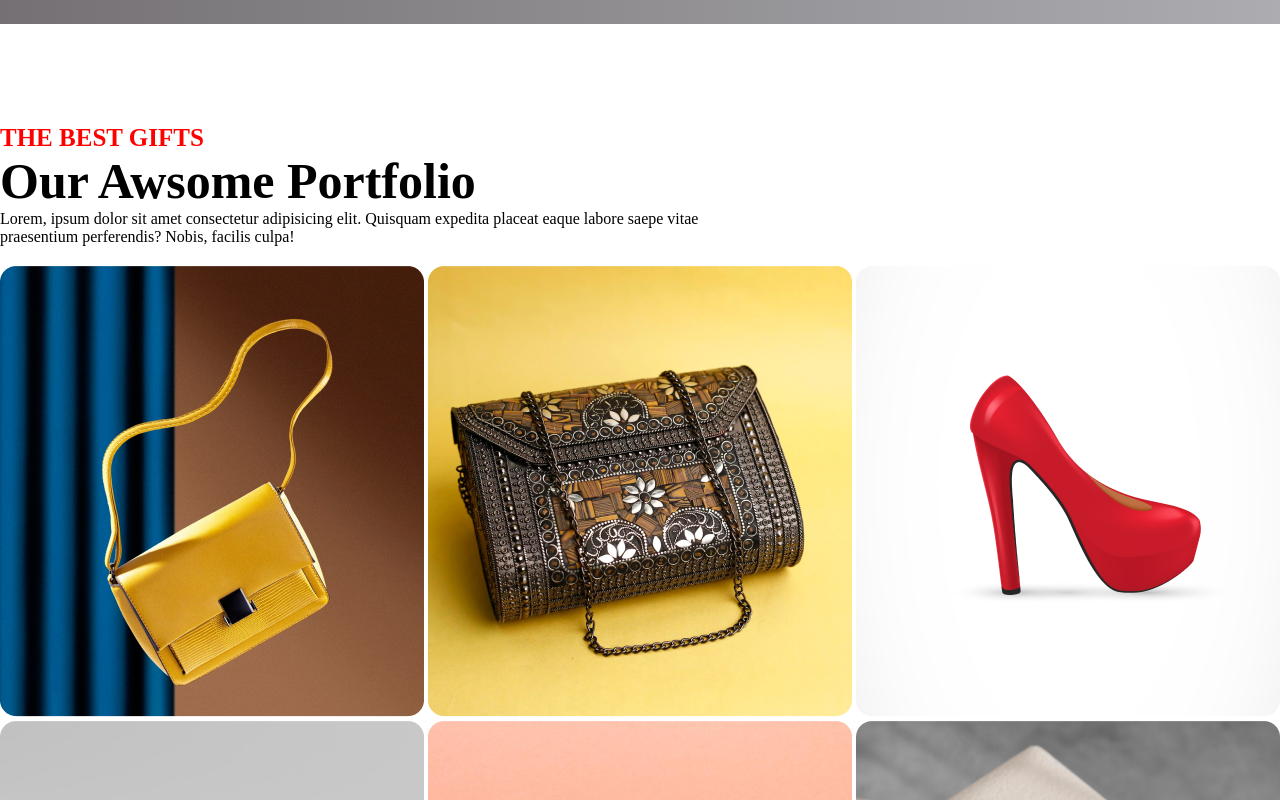
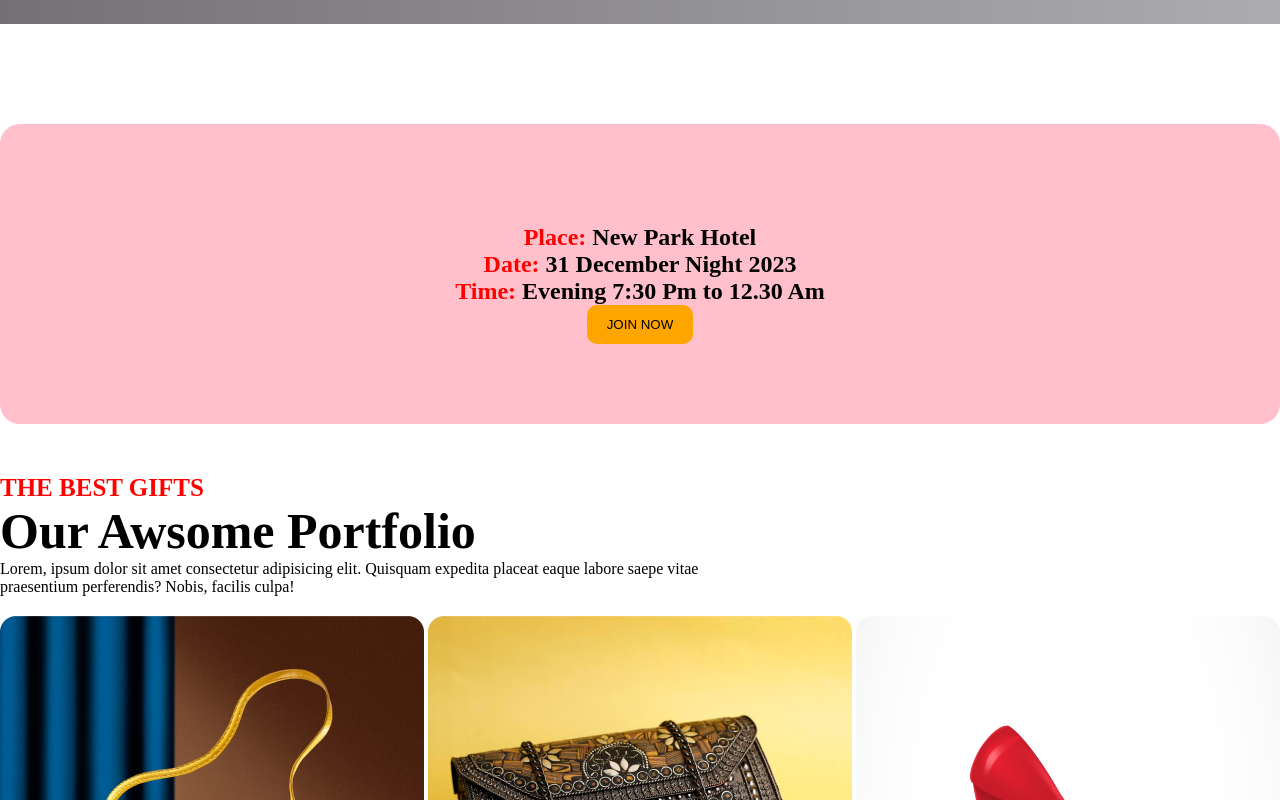
Before and after one commit to shahajalal-shawon/Reset-Assaigmment-01, a plain HTML site: page index.html in a window 1280 px wide. Shown: the part 1960-2760 px from the top of the page. Drawn offline with Linux system fonts and the light colour scheme; grey boxes are pictures that could not be loaded.

Commit message:
created details section

```diff
--- a/css/style.css
+++ b/css/style.css
@@ -91,8 +91,21 @@
 .btn-primary:hover {
   background-color: aquamarine;
 }
-
-/* awsome portfolio section */
+/* details section styles */
+.details-scetion {
+  color: red;
+  height: 300px;
+  border-radius: 20px;
+  line-height: -10px;
+  padding-top: 100px;
+  background-color: pink;
+  margin-bottom: 50px;
+  text-align: center;
+}
+.details-scetion span {
+  color: black;
+}
+/* awsome portfolio section styles*/
 .awsome-portfolio .portfolio-heading {
   text-transform: uppercase;
   color: red;
@@ -105,6 +118,11 @@
 .portfolio-description {
   margin-bottom: 20px;
 }
-.portfolio-img {
-  gap: 20px;
+.portfolio-img img {
+  opacity: 1;
+  -webkit-transition: 0.3s ease-in-out;
+  transition: 0.3s ease-in-out;
 }
+.portfolio-img img:hover {
+  opacity: 0.5;
+}
--- a/index.html
+++ b/index.html
@@ -37,6 +37,15 @@
           <button class="btn-primary">JOIN NOW</button>
         </div>
       </section>
+      <!-- details section1 -->
+      <section>
+        <div class="details-scetion">
+          <h2>Place: <span>New Park Hotel</span></h2>
+          <h2>Date: <span>31 December Night 2023</span></h2>
+          <h2>Time: <span>Evening 7:30 Pm to 12.30 Am</span></h2>
+          <button class="btn-primary">JOIN NOW</button>
+        </div>
+      </section>
       <!-- our awsome portfolio -->
       <section class="awsome-portfolio">
         <h4 class="portfolio-heading">the best gifts</h4>
```
